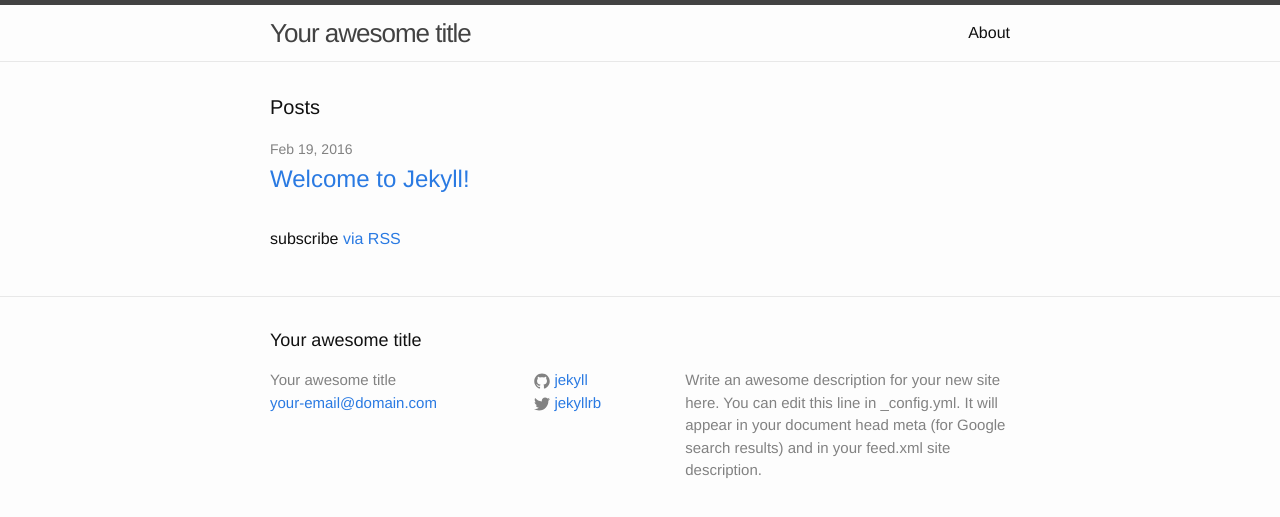
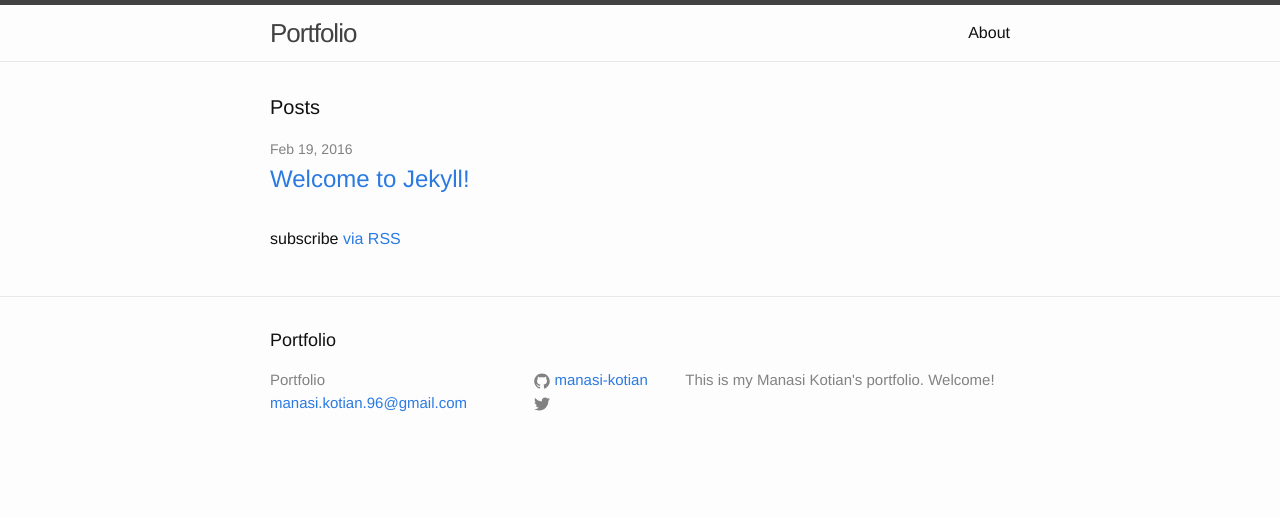
Before and after one commit to manasi-kotian/manasi-kotian.github.io, a Jekyll site: the page built from index.html, in a window 1280 px wide. Shown: the top 517 px of the page. Built offline with Jekyll 4.4.1, drawn with Linux system fonts in a browser that asks for light colours.

Commit message:
Updated _config.yml

```diff
--- a/_config.yml
+++ b/_config.yml
@@ -6,16 +6,14 @@
 # 'jekyll serve'. If you change this file, please restart the server process.
 
 # Site settings
-title: Your awesome title
-email: your-email@domain.com
+title: Portfolio
+email: manasi.kotian.96@gmail.com
 description: > # this means to ignore newlines until "baseurl:"
-  Write an awesome description for your new site here. You can edit this
-  line in _config.yml. It will appear in your document head meta (for
-  Google search results) and in your feed.xml site description.
+  This is my Manasi Kotian's portfolio. Welcome!
 baseurl: "" # the subpath of your site, e.g. /blog
-url: "http://yourdomain.com" # the base hostname & protocol for your site
-twitter_username: jekyllrb
-github_username:  jekyll
+url: "http://manasi-kotian.github.io/" # the base hostname & protocol for your site
+twitter_username: ''
+github_username:  manasi-kotian
 
 # Build settings
 markdown: kramdown
```
